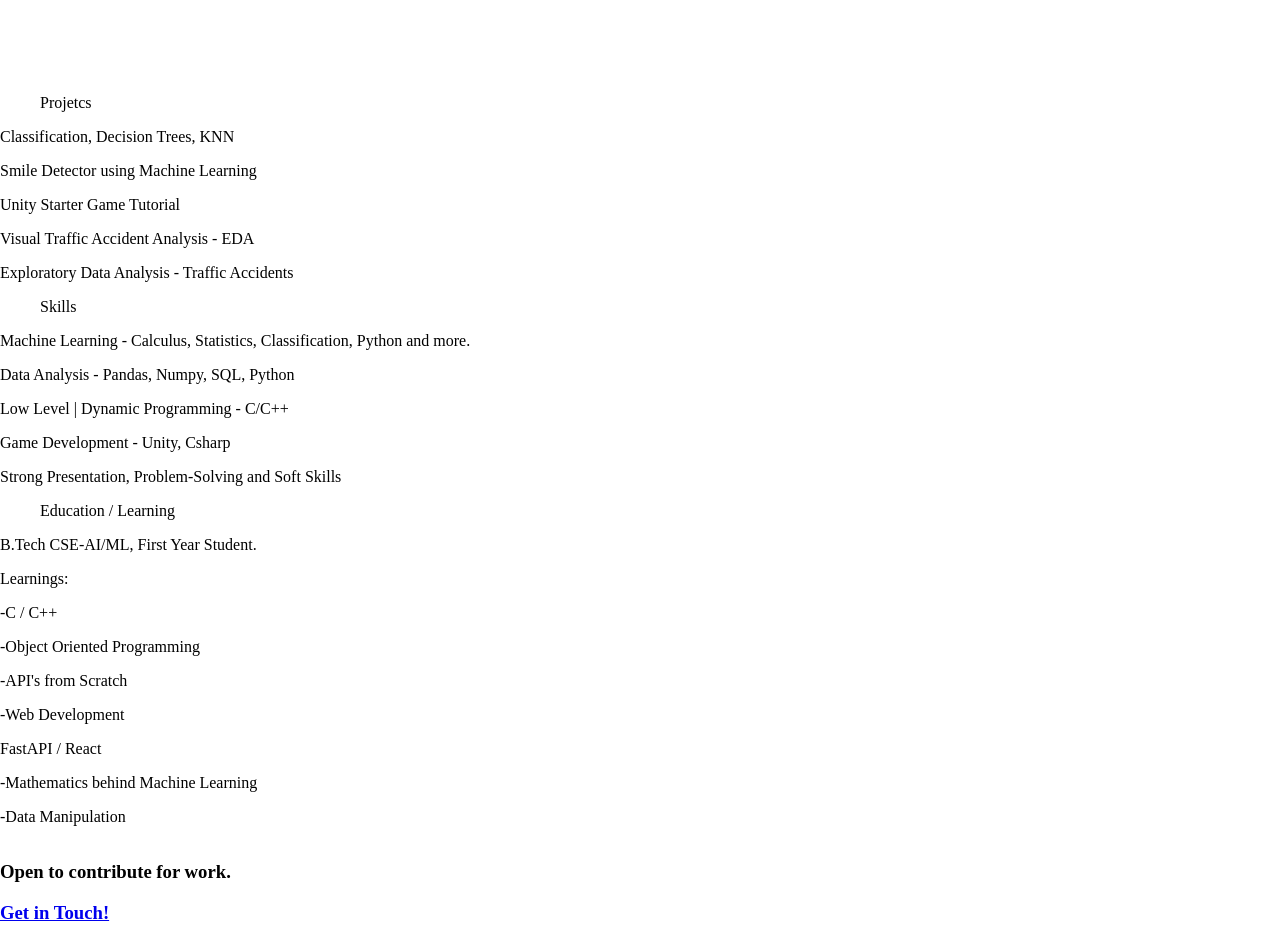
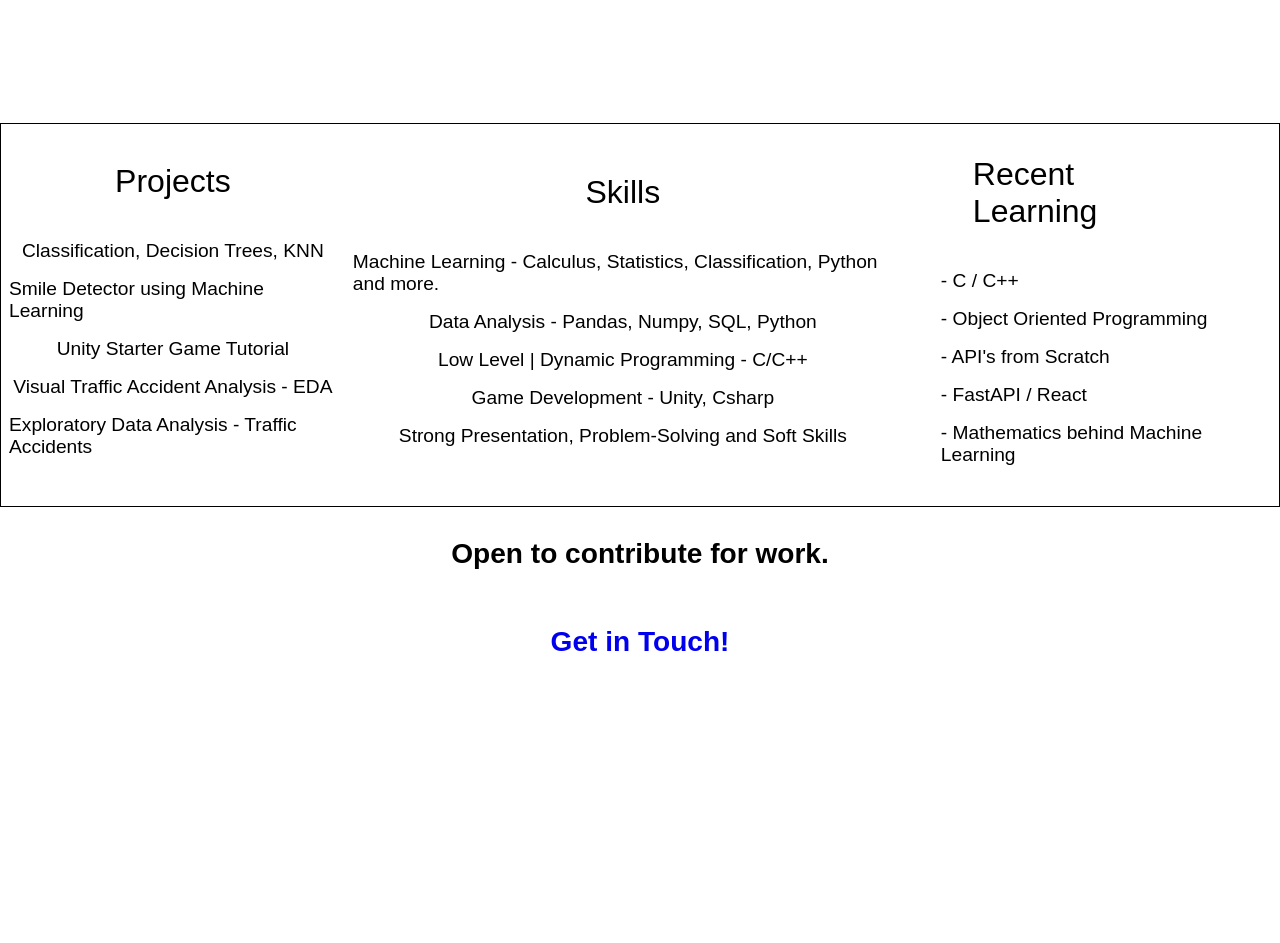
Before and after one commit to Yeeyash/Portfolio, a plain HTML site: page index.html in a window 1280 px wide. Shown: the part 464-1407 px from the top of the page. After the commit the page ends 1154 px from the top, so only its background shows below. Drawn offline with nearby package versions, Linux system fonts and the light colour scheme; a web font is replaced by a local one.

Commit message:
Styled the page, Adding Colors and some Interactivity next.

```diff
--- a/index.html
+++ b/index.html
@@ -25,7 +25,7 @@
     <aside>
         <section>
             <article class="projects"> <!--when adding css, aside/section/article's, introduce borders for separation-->
-                <blockquote>Projetcs</blockquote> <!--might change blockquote to h3-->
+                <blockquote>Projects</blockquote> <!--might change blockquote to h3-->
                 <p>Classification, Decision Trees, KNN</p> <!--maybe add links to github.-->
                 <p>Smile Detector using Machine Learning</p>
                 <p>Unity Starter Game Tutorial</p>
@@ -42,17 +42,13 @@
                 <p>Strong Presentation, Problem-Solving and Soft Skills</p>
             </article>
 
-            <article class="education">
-                <blockquote>Education / Learning</blockquote>
-                <p>B.Tech CSE-AI/ML, First Year Student.</p>
-                <p>Learnings:</p>
-                <p>-C / C++</p>
-                <p>-Object Oriented Programming</p>
-                <p>-API's from Scratch</p>
-                <p>-Web Development</p>
-                <p>FastAPI / React</p>
-                <p>-Mathematics behind Machine Learning</p> <!--When flexbox is used, change this to "ML"-->
-                <p>-Data Manipulation</p>
+            <article class="learning">
+                <blockquote>Recent Learning</blockquote>
+                <p>- C / C++</p>
+                <p>- Object Oriented Programming</p>
+                <p>- API's from Scratch</p>
+                <p>- FastAPI / React</p>
+                <p>- Mathematics behind Machine Learning</p> <!--When flexbox is used, change this to "ML"-->
             </article>
         </section>
     </aside>
--- a/styles.css
+++ b/styles.css
@@ -1,11 +1,13 @@
 @import url('https://fonts.googleapis.com/css2?family=Croissant+One&display=swap');
 @import url("https://fonts.googleapis.com/css2?family=Playfair+Display&display=swap");
 @import url("https://fonts.googleapis.com/css2?family=Newsreader&display=swap");
+@import url("https://fonts.googleapis.com/css2?family=Meriweather&display=swap");
 
 :root{
     --name-font-family: 'Croissant One', sans-serif;
     --p-font-family: 'Newsreader', sans-serif;
     --main-font-family: 'Playfair Display', sans-serif;
+    --p-font-family-meriweather: 'Meriweather', sans-serif;
 }
 
 body{
@@ -25,12 +27,29 @@ body header{
 
 body header .name{
     font-family: var(--name-font-family);
+    font-size: 1.8rem;
     padding: 0.5rem 2rem;
 }
 
 body header .header-link{
+    font-size: 1.8rem;
     padding: .5rem 2rem;
 }
+
+body header a{
+    list-style: none;
+    text-decoration: none;
+}
+
+body header a:link{
+    color: black;
+}
+
+body header a:visited{
+    color: blueviolet;
+}
+
+/*a:active, a:hover, a:focus */
 
 main{
     display: flex;
@@ -39,7 +58,101 @@ main{
     align-items: center;
 
     font-family: var(--main-font-family);
-    font-size: 1.5rem;
+    font-size: 1.6rem;
 
     padding: 3rem 3rem 6rem ;
 }
+
+aside section{
+    display: flex;
+    flex-direction: row;
+    align-items: center;
+    justify-content: space-evenly;
+    border: 1px black solid; /*change border later */
+}
+
+aside section article.projects{
+    display: flex;
+    flex-direction: column;
+    align-items: center;
+    justify-content: space-between;
+    /* border: 1px black solid; */
+
+    font-family: var(--p-font-family-meriweather);
+}
+
+aside section article.projects blockquote{
+    margin-top: 0;
+
+    font-size: 2rem;
+}
+
+aside section article.projects p{
+    font-size: larger;
+    padding: 0;
+    margin: 0.5rem;
+}
+
+aside section article.skill{
+    display: flex;
+    flex-direction: column;
+    align-items: center;
+    justify-content: space-between;
+    /* border: 1px black solid; */
+
+    font-family: var(--p-font-family-meriweather);
+}
+
+aside section article.skill blockquote{
+    margin-top: 0;
+
+    font-size: 2rem;
+}
+
+aside section article.skill p{
+    font-size: larger;
+    padding: 0;
+    margin: 0.5rem;
+}
+
+
+aside section article.learning{
+    display: flex;
+    flex-direction: column;
+    /* align-items: center; */
+    justify-content: space-between;
+    /* border: 1px black solid; */
+    padding: 2rem;
+    font-family: var(--p-font-family-meriweather);
+}
+
+
+aside section article.learning blockquote{
+    margin-top: 0;
+
+    font-size: 2rem;
+}
+
+aside section article.learning p{
+    font-size: larger;
+    padding: 0;
+    margin: 0.5rem;
+}
+
+footer{
+    display: flex;
+    flex-direction: column;
+
+    align-items: center;
+    justify-content: space-between;
+
+    font-family: var(--p-font-family-meriweather);
+    font-size: 1.5rem;
+
+    padding: 0;
+    margin: 0.2rem;
+}
+
+footer a{
+    text-decoration: none;
+}
```
